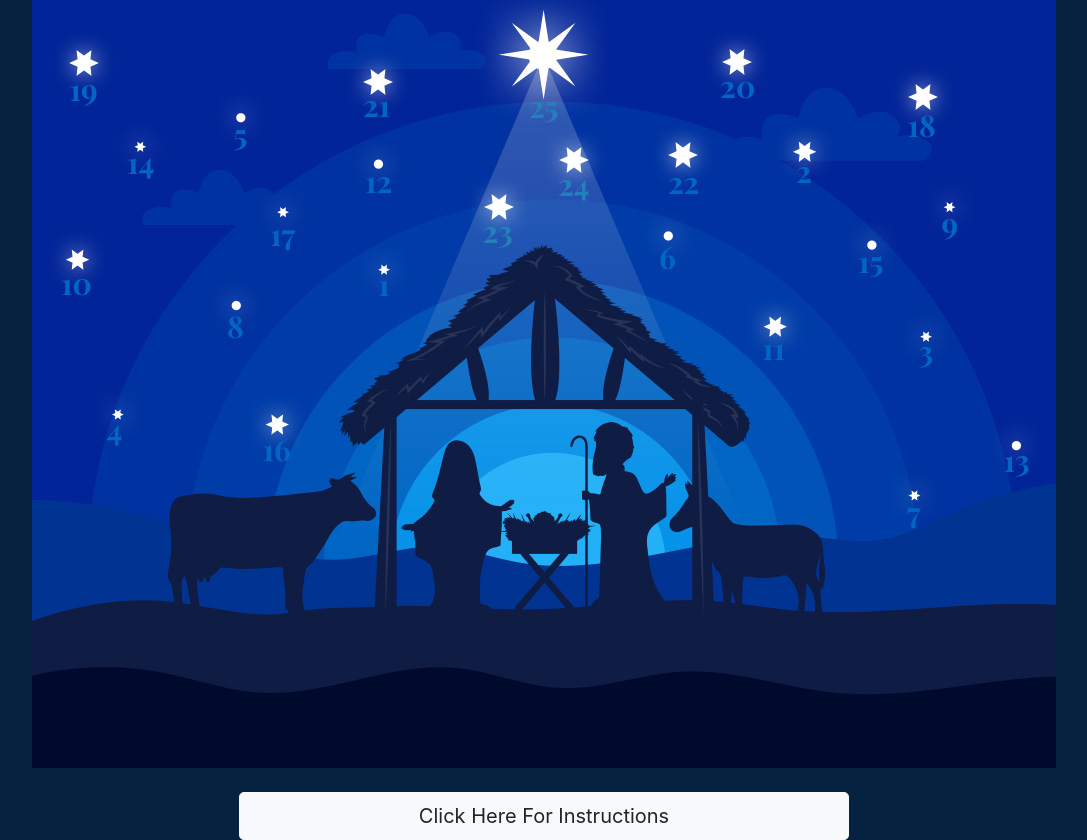
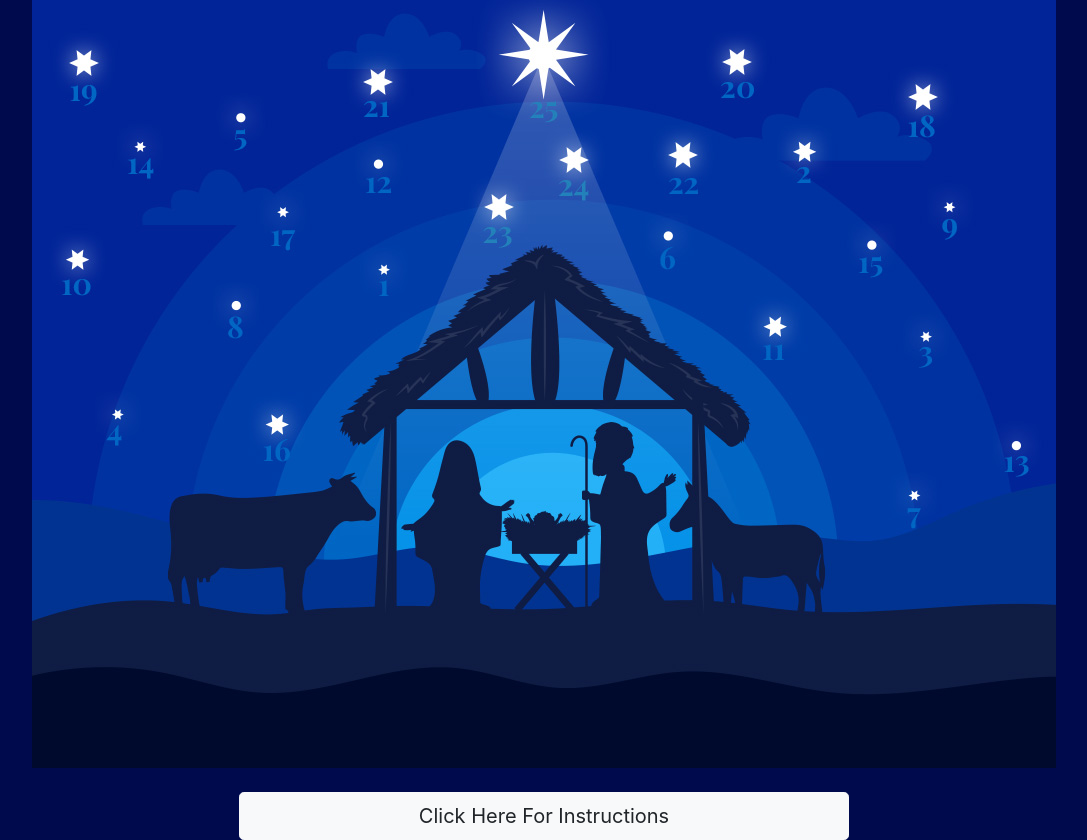
Before and after one commit to Christian4Mac/WBBC-Christmas-Advent-Calendar, a Flask app: page / in a window 1280 px wide. Shown: the whole page, without its empty margins (96-1183 px from the left). Run offline with Flask 2, Linux system fonts and the light colour scheme; some libraries are stand-ins or nearby versions.

Commit message:
Tweaked background color

```diff
--- a/templates/layout.html
+++ b/templates/layout.html
@@ -22,7 +22,7 @@
         <title>Family Advent Calendar</title>
 
     </head>
-    <body style="background-color: #052240;" class="test">
+    <body style="background-color: #000a4d;" class="test">
         <div class="container-fluid">
             {% block content %}{% endblock %}
         </div>
```
Also changed, not shown: static/BackBtn.jpg (deleted).
